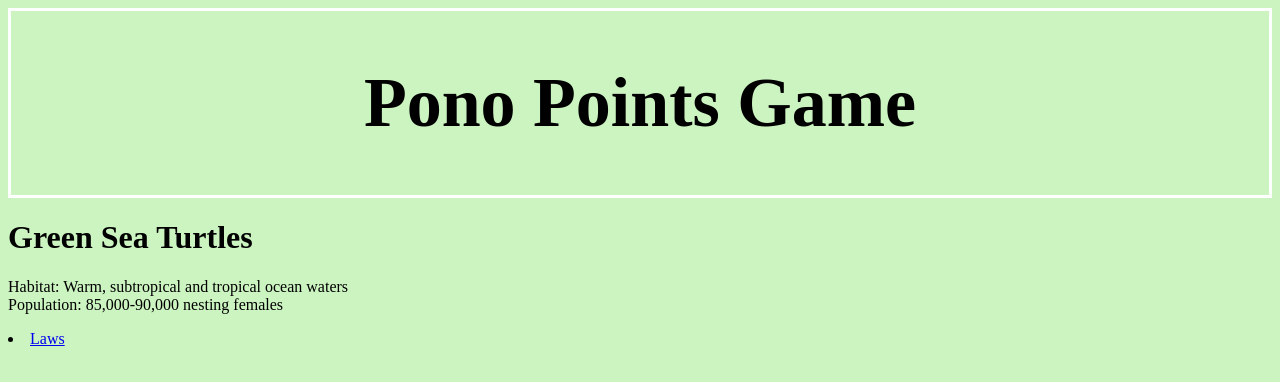
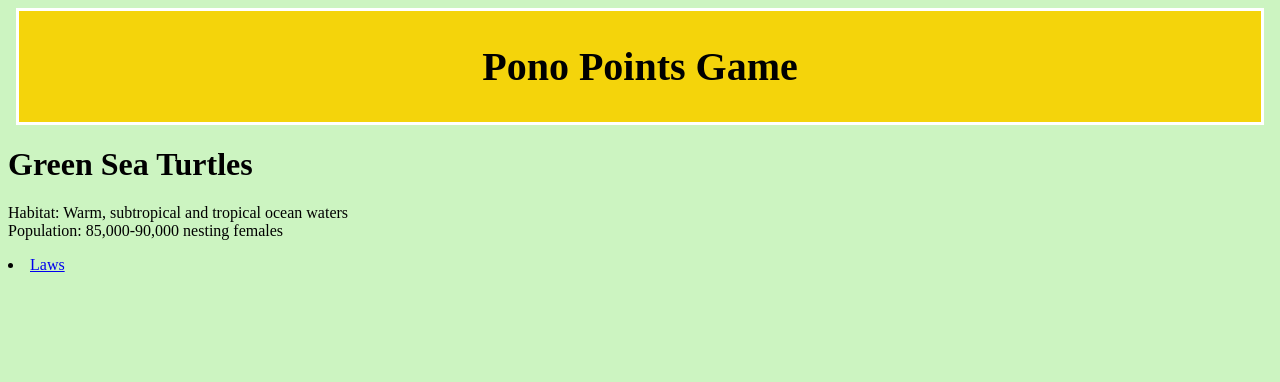
Before and after one commit to HACC2021/rajahz, a plain HTML site: page index.html in a window 1280 px wide. Drawn offline with Linux system fonts and the light colour scheme.

Commit message:
Update style.css

```diff
--- a/style.css
+++ b/style.css
@@ -3,9 +3,11 @@ body {
 }
 
 #titleHeader {
+  background-color: #F4D40B;
   border: 3px solid white;
   padding: 5px;
-  font-size: 35px;
+  font-size: 20px;
   text-align: center;
-
+  display: block;
+  margin: 8px;
 }
```
